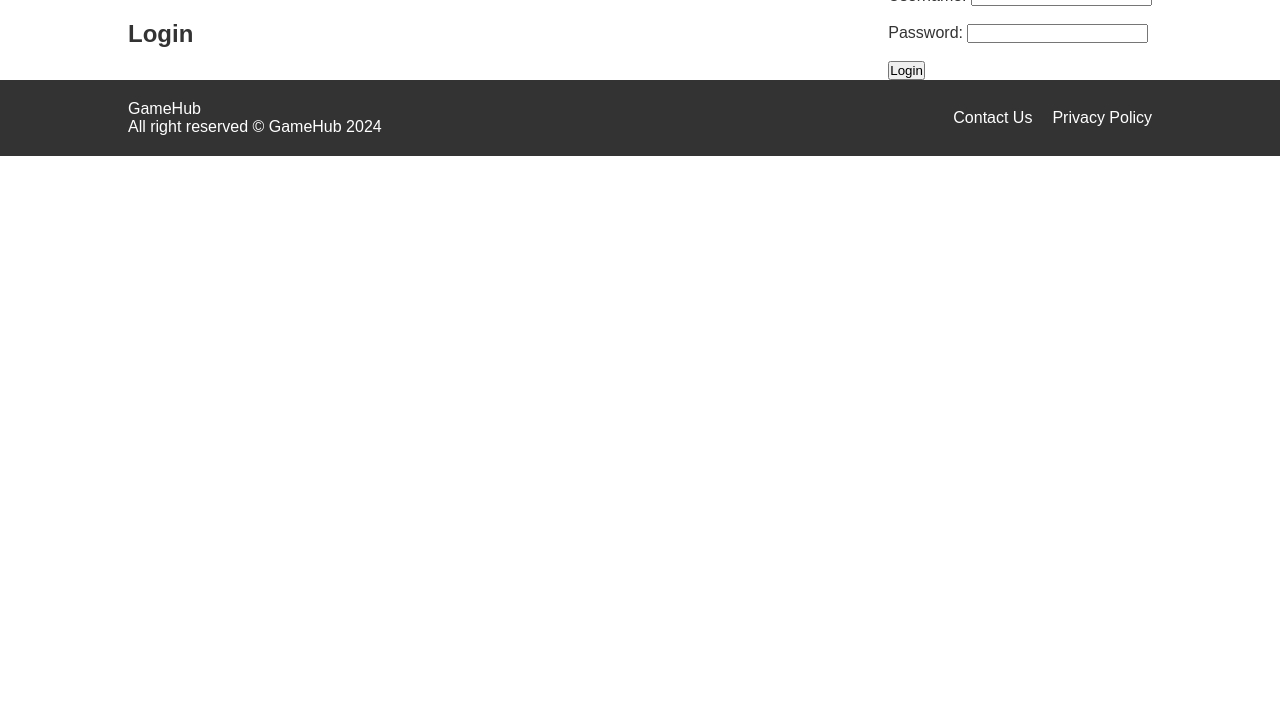
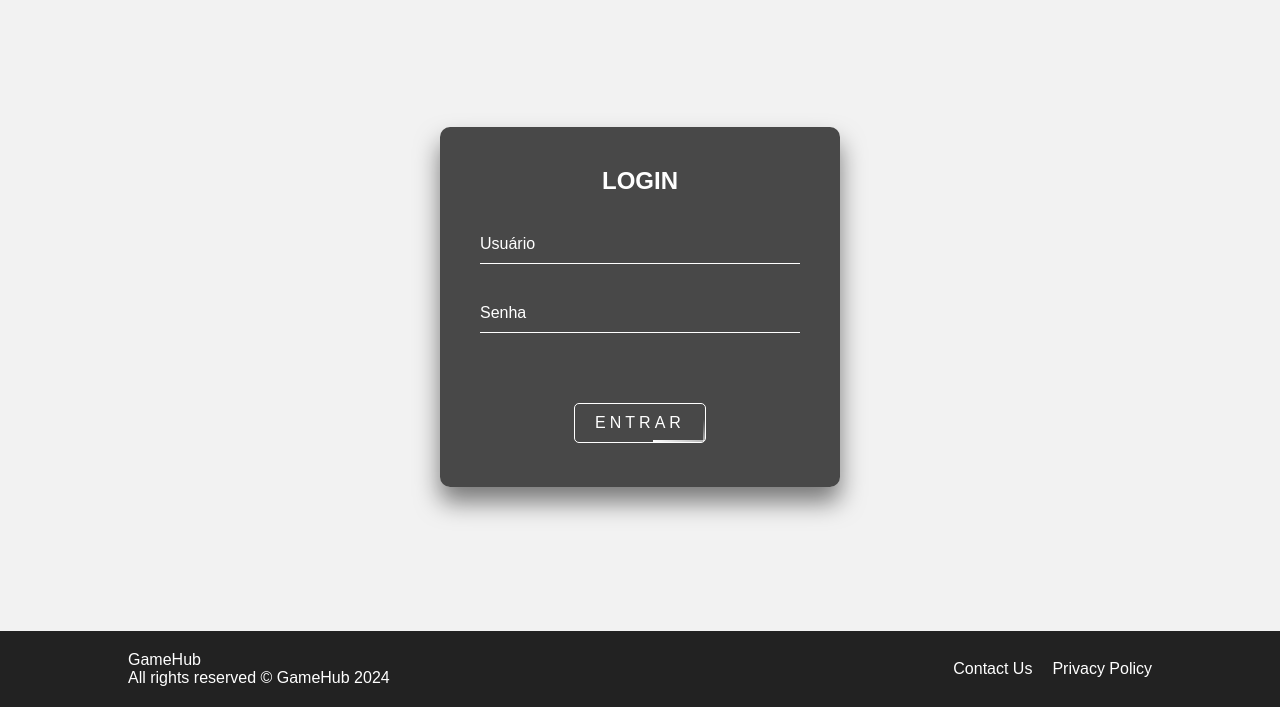
Before and after one commit to Martinez-LMS/Trabalho-PHP, a PHP site: page /PHP/login.html in a window 1280 px wide. Shown: the part 93-800 px from the top of the page. Run offline with PHP 8.4, Linux system fonts and the light colour scheme.

Commit message:
Added Login Form

```diff
--- a/PHP/login.html
+++ b/PHP/login.html
@@ -5,6 +5,7 @@
     <meta name="viewport" content="width=device-width, initial-scale=1.0">
     <title>GameHub - Login</title>
     <link rel="stylesheet" href="/styles/styles.css">
+    <link rel="stylesheet" href="/styles//login-styles.css">
 </head>
 <body>
     <header>
@@ -14,7 +15,7 @@
                     <a href="/">
                         <img src="assets/logo.png" alt="logo">
                     </a>
-                    <a href="">
+                    <a href="/">
                         <h1>GAMEHUB</h1>
                     </a>
                 </div>
@@ -26,34 +27,42 @@
                 </nav>
             </div>
             <div class="auth-buttons">
-                <a href="login.php" class="sign-in">Sign In</a>
-                <a href="signup.php" class="sign-up">Sign Up</a>
+                <a href="login.html" class="sign-in">Sign In</a>
+                <a href="signup.html" class="sign-up">Sign Up</a>
             </div>
         </div>
     </header>
 
     <main>
-        <section class="login-section">
-            <div class="container">
+        <div class="container1">
+            <div class="login-box">
                 <h2>Login</h2>
-                <form action="login_process.php" method="post">
-                    <label for="username">Username:</label>
-                    <input type="text" id="username" name="username" required><br><br>
-
-                    <label for="password">Password:</label>
-                    <input type="password" id="password" name="password" required><br><br>
-
-                    <button type="submit">Login</button>
+                <form>
+                    <div class="user-box">
+                        <input type="text" name="username" required>
+                        <label>Usuário</label>
+                    </div>
+                    <div class="user-box">
+                        <input type="password" name="password" required>
+                        <label>Senha</label>
+                    </div>
+                    <a href="#">
+                        <span></span>
+                        <span></span>
+                        <span></span>
+                        <span></span>
+                        Entrar
+                    </a>
                 </form>
             </div>
-        </section>
+        </div>
     </main>
 
     <footer>
         <div class="container">
             <div class="footer-left">
                 <div class="logo">GameHub</div>
-                <p>All right reserved &copy; GameHub 2024</p>
+                <p>All rights reserved &copy; GameHub 2024</p>
             </div>
             <div class="footer-right">
                 <ul>
--- a/index.html
+++ b/index.html
@@ -35,7 +35,7 @@
     <main>
         <section class="hero">
             <div class="video-container">
-                <iframe src="https://www.youtube.com/embed/HLUY1nICQRY?autoplay=1&mute=1&controls=0&showinfo=0&rel=0" title="YouTube video player" frameborder="0" allow="accelerometer; autoplay; clipboard-write; encrypted-media; gyroscope; picture-in-picture; web-share" referrerpolicy="strict-origin-when-cross-origin" allowfullscreen></iframe>
+                <iframe src="https://www.youtube.com/embed/HLUY1nICQRY?autoplay=1&mute=1&controls=0&showinfo=0&rel=0" title="YouTube video player" frameborder="0" allow="accelerometer; autoplay; clipboard-write; encrypted-media; gyroscope; picture-in-picture; web-share" referrerpolicy="strict-origin-when-cross-origin"></iframe>
             </div>
             <div class="hero-content">
                 <h1>Jogue sempre para vencer</h1>
--- /dev/null
+++ b/styles/login-styles.css
@@ -0,0 +1,187 @@
+@import url('https://fonts.googleapis.com/css2?family=Poppins:wght@300;400;600&display=swap');
+
+body {
+    font-family: 'Poppins', sans-serif;
+    background: #F2F2F2;
+    color: #fff;
+    display: flex;
+    flex-direction: column;
+    height: 100vh;
+}
+
+.container1 {
+    display: flex;
+    justify-content: center;
+    align-items: center;
+    position: absolute;
+    top: 50%;
+    left: 50%;
+    transform: translate(-50%, -50%);
+}
+
+.login-box {
+    width: 400px;
+    padding: 40px;
+    background: rgba(0, 0, 0, 0.7);
+    text-align: center;
+    box-shadow: 0 15px 25px rgba(0, 0, 0, 0.5);
+    border-radius: 10px;
+}
+
+.login-box h2 {
+    margin: 0 0 30px;
+    color: #fff;
+    text-transform: uppercase;
+}
+
+.login-box .user-box {
+    position: relative;
+}
+
+.login-box .user-box input {
+    width: 100%;
+    padding: 10px 0;
+    font-size: 16px;
+    color: #fff;
+    margin-bottom: 30px;
+    border: none;
+    border-bottom: 1px solid #fff;
+    outline: none;
+    background: transparent;
+}
+
+.login-box .user-box label {
+    position: absolute;
+    top: 0;
+    left: 0;
+    padding: 10px 0;
+    font-size: 16px;
+    color: #fff;
+    pointer-events: none;
+    transition: 0.5s;
+}
+
+.login-box .user-box input:focus ~ label,
+.login-box .user-box input:valid ~ label {
+    top: -20px;
+    left: 0;
+    color: #ccc;
+    font-size: 12px;
+}
+
+.login-box a {
+    position: relative;
+    display: inline-block;
+    padding: 10px 20px;
+    color: #fff;
+    font-size: 16px;
+    text-transform: uppercase;
+    overflow: hidden;
+    text-decoration: none;
+    letter-spacing: 4px;
+    transition: 0.5s;
+    margin-top: 40px;
+    border-radius: 5px;
+    border: 1px solid #fff;
+}
+
+.login-box a:hover {
+    background: #444;
+    color: #fff;
+    box-shadow: 0 0 5px #fff,
+                0 0 25px #fff,
+                0 0 50px #fff,
+                0 0 50px #fff;
+}
+
+.login-box a span {
+    position: absolute;
+    display: block;
+}
+
+.login-box a span:nth-child(1) {
+    top: 0;
+    left: -100%;
+    width: 100%;
+    height: 2px;
+    background: linear-gradient(90deg, transparent, #fff);
+    animation: btn-anim1 1s linear infinite;
+}
+
+.login-box a span:nth-child(2) {
+    top: -100%;
+    right: 0;
+    width: 2px;
+    height: 100%;
+    background: linear-gradient(180deg, transparent, #fff);
+    animation: btn-anim2 1s linear infinite;
+    animation-delay: 0.25s;
+}
+
+.login-box a span:nth-child(3) {
+    bottom: 0;
+    right: -100%;
+    width: 100%;
+    height: 2px;
+    background: linear-gradient(270deg, transparent, #fff);
+    animation: btn-anim3 1s linear infinite;
+    animation-delay: 0.5s;
+}
+
+@login-box a span:nth-child(4) {
+    bottom: -100%;
+    left: 0;
+    width: 2px;
+    height: 100%;
+    background: linear-gradient(360deg, transparent, #fff);
+    animation: btn-anim4 1s linear infinite;
+    animation-delay: 0.75s;
+}
+
+@keyframes btn-anim1 {
+    0% {
+        left: -100%;
+    }
+    50%, 100% {
+        left: 100%;
+    }
+}
+
+@keyframes btn-anim2 {
+    0% {
+        top: -100%;
+    }
+    50%, 100% {
+        top: 100%;
+    }
+}
+
+@keyframes btn-anim3 {
+    0% {
+        right: -100%;
+    }
+    50%, 100% {
+        right: 100%;
+    }
+}
+
+@keyframes btn-anim4 {
+    0% {
+        bottom: -100%;
+    }
+    50%, 100% {
+        bottom: 100%;
+    }
+}
+
+footer {
+    background-color: #222;
+    color: #fff;
+    padding: 20px 0;
+    display: flex;
+    justify-content: space-between;
+    align-items: center;
+    position: absolute;
+    bottom: 0;
+    width: 100%;
+}
--- a/styles/styles.css
+++ b/styles/styles.css
@@ -24,7 +24,7 @@ body {
 }
 
 header {
-    background-color: #555;
+    background-color: #000;
     color: #fff;
     padding: 0.5rem 0;
 }
@@ -76,7 +76,9 @@ header .auth-buttons a {
 
 header .auth-buttons .sign-up {
     border: none;
-    background-color: #000;
+    background-color: white;
+    color: black;
+    margin-top: 0.2rem;
 }
 
 header .auth-buttons .sign-in {
@@ -86,7 +88,7 @@ header .auth-buttons .sign-in {
 
 .hero {
     position: relative;
-    height: 65vh;
+    height: 70vh;
     overflow: hidden;
     color: #fff;
     display: flex;
@@ -119,7 +121,7 @@ header .auth-buttons .sign-in {
     z-index: 1;
     max-width: 80%;
     padding: 20px;
-    background: linear-gradient(to right, rgba(0, 0, 0, 1) 50%, transparent 100%);
+    background: linear-gradient(to right, rgba(0, 0, 0, 0.95) 50%, transparent 100%);
     height: 100%;
     display: flex;
     flex-direction: column;
@@ -199,7 +201,7 @@ header .auth-buttons .sign-in {
 .game-cards {
     display: flex;
     justify-content: space-between;
-    gap: 20px; /* Adicionado espaçamento entre os game cards */
+    gap: 20px;
 }
 
 .game-card {
@@ -288,9 +290,9 @@ header .auth-buttons .sign-in {
 }
 
 .featured-game .game-detail .image {
-    background-color: #ddd;
-    height: 40vh;
-    width: 30vw;
+    background-color: #C4C4C4;
+    height: 50vh;
+    width: 40vw;
     border-radius: 14px;
     margin-left: 1rem;
 }
```
